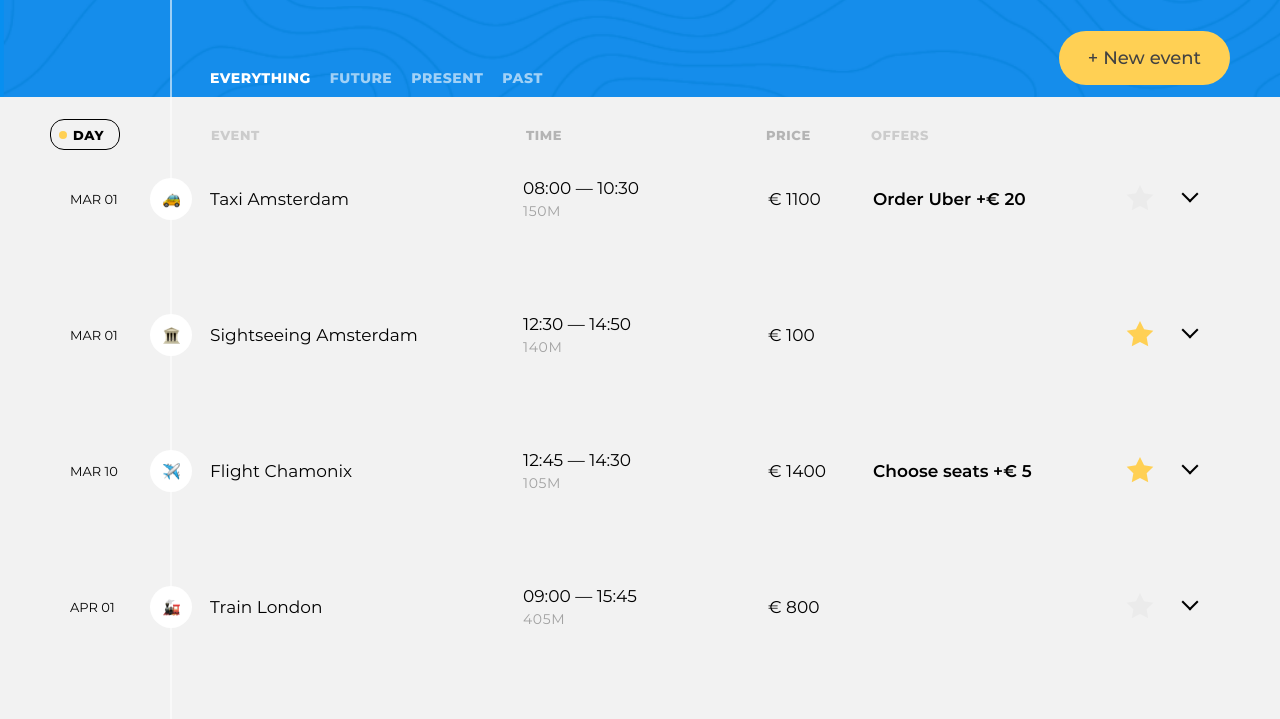
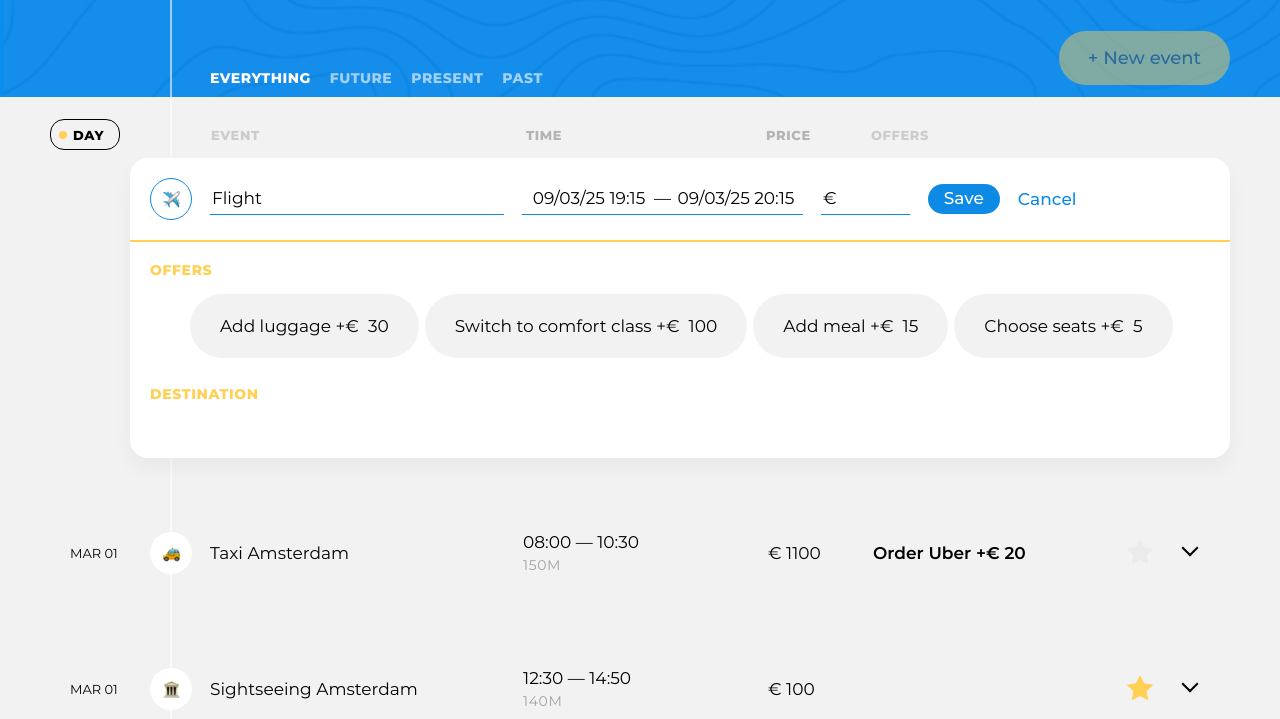
Before and after one commit to htmlacademy-univer-js2/2579773-big-trip-4, a website built with webpack: page public/index.html in a window 1280 px wide. Both pictures are taken after a click on the button "New event". Shown: the part 68-787 px from the top of the page. Built offline with nearby package versions, Linux system fonts and the light colour scheme.

Commit message:
добавляет создание новой точки

```diff
--- a/public/index.html
+++ b/public/index.html
@@ -22,7 +22,6 @@
             </div>
           </div>
 
-          <button class="trip-main__event-add-btn  btn  btn--big  btn--yellow" type="button">New event</button>
         </div>
       </div>
     </header>
--- a/src/const.js
+++ b/src/const.js
@@ -30,4 +30,14 @@ const UpdateType = {
   MINOR: 'MINOR',
 };
 
-export{filter, UpdateType, UserAction, Mode, FilterType};
+const POINT_EMPTY = {
+  basePrice: 0,
+  dateFrom: new Date(),
+  dateTo:  new Date(new Date().getTime() + 3600000),
+  destination: null,
+  isFavorite: false,
+  offers: [],
+  type: 'Flight'
+};
+
+export{filter, UpdateType, UserAction, Mode, FilterType, POINT_EMPTY};
--- a/src/main.js
+++ b/src/main.js
@@ -6,6 +6,7 @@ import DestinationModel from './model/destinations-model.js';
 import OfferModel from './model/offers-model.js';
 import FilterModel from './model/filter-model.js';
 import MockService from './service/mock-service.js';
+import NewPointButtonPresenter from './presenter/new-point-button-presenter.js';
 
 const bodyElement = document.querySelector('body');
 const headerElement = bodyElement.querySelector('.page-header');
@@ -20,13 +21,18 @@ const destinationModel = new DestinationModel(mockService);
 const offerModel = new OfferModel(mockService);
 const filterModel = new FilterModel();
 
+const newPointButtonPresenter = new NewPointButtonPresenter ({
+  container: tripInfoElement,
+});
+
 const boardPresenter = new BoardPresenter ({
   container: eventListElement,
   tripInfoContainer: tripInfoElement,
   pointModel,
   destinationModel,
   offerModel,
-  filterModel
+  filterModel,
+  newPointButtonPresenter: newPointButtonPresenter
 });
 
 const filterPresenter = new FilterPresenter({
@@ -35,5 +41,9 @@ const filterPresenter = new FilterPresenter({
   pointModel
 });
 
+newPointButtonPresenter.init({
+  onButtonClick: boardPresenter.newPointButtonClickHandler
+});
+
 filterPresenter.init();
 boardPresenter.init();
--- a/src/presenter/board-presenter.js
+++ b/src/presenter/board-presenter.js
@@ -3,6 +3,7 @@ import EventListView from '../view/event-list-view.js';
 import EventListViewEmpty from '../view/event-list-view-empty.js';
 import PointPresenter from './point-presenter.js';
 import TripInfoView from '../view/trip-info-view.js';
+import NewPointPresenter from './new-point-presenter.js';
 
 import {render, remove, RenderPosition} from '../framework/render.js';
 import {UpdateType, UserAction, FilterType} from '../const.js';
@@ -22,15 +23,28 @@ export default class BoardPresenter {
   #eventListComponent = new EventListView();
 
   #pointPresenters = new Map();
+  #newPointPresenter = null;
+  #newPointButtonPresenter = null;
   #filterType = FilterType.EVERYTHING;
 
-  constructor({container, pointModel, destinationModel, offerModel, filterModel, tripInfoContainer}) {
+  isCreating = false;
+
+  constructor({container, pointModel, destinationModel, offerModel, filterModel, tripInfoContainer, newPointButtonPresenter}) {
     this.#container = container;
     this.#pointModel = pointModel;
     this.#destinationModel = destinationModel;
     this.#offerModel = offerModel;
     this.#filterModel = filterModel;
     this.#tripInfoContainer = tripInfoContainer;
+    this.#newPointButtonPresenter = newPointButtonPresenter;
+
+    this.#newPointPresenter = new NewPointPresenter({
+      container: this.#eventListComponent.element,
+      destinationModel: this.#destinationModel,
+      offerModel: this.#offerModel,
+      onDataChange: this.#handleViewAction,
+      onDestroy: this.#newPointDestroyHandle
+    });
 
     this.#pointModel.addObserver(this.#handleModelEvent);
     this.#filterModel.addObserver(this.#handleModelEvent);
@@ -57,7 +71,7 @@ export default class BoardPresenter {
 
     this.#renderTripInfo();
     this.#renderSort();
-    this.#renderointsContainer();
+    this.#renderPointsContainer();
     this.#renderPoints();
   }
 
@@ -70,10 +84,10 @@ export default class BoardPresenter {
   }
 
   #renderSort = () => {
-    render(this.#sortComponent, this.#container);
+    render(this.#sortComponent, this.#container, RenderPosition.AFTERBEGIN);
   };
 
-  #renderointsContainer = () => {
+  #renderPointsContainer = () => {
     render(this.#eventListComponent, this.#container);
   };
 
@@ -82,7 +96,7 @@ export default class BoardPresenter {
       pointListContainer: this.#eventListComponent.element,
       destinationModel: this.#destinationModel,
       offerModel: this.#offerModel,
-      onDataChange: this.#handelViewAction,
+      onDataChange: this.#handleViewAction,
       onModeChange: this.#handleModeChange
     });
 
@@ -115,6 +129,7 @@ export default class BoardPresenter {
   #clearPoints = () => {
     this.#pointPresenters.forEach((presenter) => presenter.destroy());
     this.#pointPresenters.clear();
+    this.#newPointPresenter.destroy();
 
     if (this.#noPointComponent) {
       remove(this.#noPointComponent);
@@ -127,7 +142,7 @@ export default class BoardPresenter {
     }
   };
 
-  #handelViewAction = (actionType, updateType, update) => {
+  #handleViewAction = (actionType, updateType, update) => {
     switch (actionType) {
       case UserAction.UPDATE_POINT:
         this.#pointModel.updatePoint(updateType, update);
@@ -154,5 +169,22 @@ export default class BoardPresenter {
 
   #handleModeChange = () => {
     this.#pointPresenters.forEach((presenter) => presenter.resetView());
+    this.#newPointPresenter.destroy();
+  };
+
+  newPointButtonClickHandler = () => {
+    this.isCreating = true;
+    this.#filterModel.setFilter(UpdateType.MINOR, FilterType.EVERYTHING);
+    this.#newPointButtonPresenter.disableButton();
+    this.#newPointPresenter.init();
+  };
+
+  #newPointDestroyHandle = ({isCanceled}) => {
+    this.isCreating = false;
+    this.#newPointButtonPresenter.enableButton();
+    if (this.points.length === 0 && isCanceled) {
+      this.#clearPoints();
+      this.#renderBoard();
+    }
   };
 }
--- /dev/null
+++ b/src/presenter/new-point-button-presenter.js
@@ -0,0 +1,32 @@
+import {render} from '../framework/render.js';
+import NewPointButtonView from '../view/new-point-button-view.js';
+
+export default class NewPointButtonPresenter {
+  #container = null;
+  #button = null;
+  #handleButtonClick = null;
+
+  constructor({container}) {
+    this.#container = container;
+  }
+
+  init({onButtonClick}) {
+    this.#handleButtonClick = onButtonClick;
+    this.#button = new NewPointButtonView({onClick: this.#buttonClickHandler});
+    render(this.#button, this.#container);
+  }
+
+  disableButton() {
+    this.#button.setDisabled(true);
+  }
+
+  enableButton() {
+    this.#button.setDisabled(false);
+  }
+
+  #buttonClickHandler = () => {
+    if (this.#handleButtonClick) {
+      this.#handleButtonClick();
+    }
+  };
+}
--- /dev/null
+++ b/src/presenter/new-point-presenter.js
@@ -0,0 +1,70 @@
+import PointCreateView from '../view/point-create-view';
+import { remove, render, RenderPosition } from '../framework/render';
+import { UpdateType, UserAction} from '../const';
+import { POINT_EMPTY } from '../const';
+
+export default class NewPointPresenter {
+  #container = null;
+  #destinationModel = null;
+  #offerModel = null;
+  #pointNewComponent = null;
+  #handleDataChange = null;
+  #handleDestroy = null;
+
+  constructor({container, destinationModel, offerModel, onDataChange, onDestroy}) {
+    this.#container = container;
+    this.#destinationModel = destinationModel;
+    this.#offerModel = offerModel;
+    this.#handleDataChange = onDataChange;
+    this.#handleDestroy = onDestroy;
+  }
+
+  init () {
+    if (this.#pointNewComponent !== null) {
+      return;
+    }
+
+    this.#pointNewComponent = new PointCreateView ({
+      point: POINT_EMPTY,
+      destinations: this.#destinationModel.get(),
+      offers: this.#offerModel.get(),
+      onResetClick: this.#resetClickHandle,
+      onFormSubmit: this.#formSubmitHandle,
+    });
+
+    render(this.#pointNewComponent, this.#container, RenderPosition.AFTERBEGIN);
+    document.addEventListener('keydown', this.#escKeyDownHandle);
+  }
+
+  destroy = ({isCanceled = true} = {}) => {
+    if (this.#pointNewComponent === null) {
+      return;
+    }
+
+    remove(this.#pointNewComponent);
+    this.#pointNewComponent = null;
+    document.removeEventListener('keydown', this.#escKeyDownHandle);
+
+    this.#handleDestroy({isCanceled});
+  };
+
+  #formSubmitHandle = (point) => {
+    this.#handleDataChange(
+      UserAction.ADD_POINT,
+      UpdateType.MINOR,
+      point
+    );
+    this.destroy({isCanceled: false});
+  };
+
+  #resetClickHandle = () => {
+    this.destroy();
+  };
+
+  #escKeyDownHandle = (evt) => {
+    if (evt.key === 'Escape') {
+      evt.preventDefault();
+      this.destroy();
+    }
+  };
+}
--- a/src/presenter/point-presenter.js
+++ b/src/presenter/point-presenter.js
@@ -131,7 +131,7 @@ export default class PointPresenter {
   #favoriteClickHandler = () => {
     this.#handleDataChange(
       UserAction.UPDATE_POINT,
-      UpdateType.MINOR,
+      UpdateType.PATCH,
       {...this.#point, isFavorite: !this.#point.isFavorite}
     );
   };
--- /dev/null
+++ b/src/view/new-point-button-view.js
@@ -0,0 +1,31 @@
+import AbstractView from '../framework/view/abstract-view';
+
+function createNewPointButtonTemplate() {
+  return `
+    <button class="trip-main__event-add-btn  btn  btn--big  btn--yellow" type="button">New event</button>
+  `;
+}
+
+export default class NewPointButtonView extends AbstractView {
+  #handleClick = null;
+
+  constructor({onClick}) {
+    super();
+    this.#handleClick = onClick;
+
+    this.element.addEventListener('click', this.#clickHandler);
+  }
+
+  get template() {
+    return createNewPointButtonTemplate();
+  }
+
+  setDisabled(isDisabled) {
+    this.element.disabled = isDisabled;
+  }
+
+  #clickHandler = (evt) => {
+    evt.preventDefault();
+    this.#handleClick();
+  };
+}
--- a/src/view/point-create-view.js
+++ b/src/view/point-create-view.js
@@ -1,18 +1,12 @@
-import AbstractView from '../framework/view/abstract-view.js';
+import AbstractStatefulView from '../framework/view/abstract-stateful-view.js';
 import {formatStringToDateTimeWithLine} from '../util.js';
+import flatpickr from 'flatpickr';
+import 'flatpickr/dist/flatpickr.min.css';
+import { POINT_EMPTY } from '../const.js';
 
-const POINT_EMPTY = {
-  basePrice: 0,
-  dateFrom: null,
-  dateTo: null,
-  destination: null,
-  isFavorite: false,
-  offers: [],
-  type: 'Flight'
-};
-
-function createPointCreateTemplate({point, offers, destinations}) {
-  const {basePrice, dateFrom, dateTo, destination, type} = point;
+function createPointCreateTemplate({state}) {
+  const {point, offers, destinations} = state;
+  const { basePrice, dateFrom, dateTo, destination, type } = point;
 
   const eventTypes = ['taxi', 'bus', 'train', 'ship', 'drive', 'flight', 'check-in', 'sightseeing', 'restaurant'];
   const eventTypeOptions = eventTypes.map((eventType) => {
@@ -25,12 +19,13 @@ function createPointCreateTemplate({point, offers, destinations}) {
     `;
   }).join('');
 
-  const offerSelectors = point.offers.map((offer) => {
-    const isChecked = offers.includes(offer.id) ? 'checked' : '';
+  const filteredOffers = offers.find((offer) => offer.type.toLowerCase() === type.toLowerCase())?.offers || [];
+  const offerSelectors = filteredOffers.map((offer) => {
+    const isChecked = point.offers.some((offerItem) => offerItem.id === offer.id) ? 'checked' : '';
     return `
       <div class="event__offer-selector">
-        <input class="event__offer-checkbox visually-hidden" id="event-offer-${offer.type}-${offer.id}" type="checkbox" name="event-offer-${offer.type}" ${isChecked}>
-        <label class="event__offer-label" for="event-offer-${offer.type}-${offer.id}">
+        <input class="event__offer-checkbox visually-hidden" id="event-offer-${point.type.toLowerCase()}-${offer.id}" type="checkbox" name="event-offer-${point.type.toLowerCase()}" data-offer-id="${offer.id}"  ${isChecked}>
+        <label class="event__offer-label" for="event-offer-${point.type.toLowerCase()}-${offer.id}">
           <span class="event__offer-title">${offer.title}</span>
           &plus;&euro;&nbsp;
           <span class="event__offer-price">${offer.price}</span>
@@ -39,103 +34,241 @@ function createPointCreateTemplate({point, offers, destinations}) {
     `;
   }).join('');
 
-  const destinationOptions = destinations.map((dest) =>
-    `<option value="${dest.name}"></option>`
-  ).join('');
+  const destinationOptions = destinations.map((dest) =>`
+    <option value="${dest?.name || ''}"></option>`).join('');
 
-  const photoImages = destination.pictures.map((photo) =>
-    `<img class="event__photo" src="${photo.src}" alt="${photo.description}">`
-  ).join('');
+  const photoImages = destination?.pictures?.map((photo) =>
+    `<img class="event__photo" src="${photo.src}" alt="${photo?.description || ''}">`
+  ).join('') || '';
 
   return `
     <li class="trip-events__item">
       <form class="event event--edit" action="#" method="post">
         <header class="event__header">
           <div class="event__type-wrapper">
-            <label class="event__type  event__type-btn" for="event-type-toggle-1">
+            <label class="event__type event__type-btn" for="event-type-toggle-1">
               <span class="visually-hidden">Choose event type</span>
               <img class="event__type-icon" width="17" height="17" src="img/icons/${type}.png" alt="Event type icon">
             </label>
-            <input class="event__type-toggle  visually-hidden" id="event-type-toggle-1" type="checkbox">
-
+            <input class="event__type-toggle visually-hidden" id="event-type-toggle-1" type="checkbox">
             <div class="event__type-list">
               <fieldset class="event__type-group">
+                <legend class="visually-hidden">Event type</legend>
                 ${eventTypeOptions}
               </fieldset>
             </div>
           </div>
-
-          <div class="event__field-group  event__field-group--destination">
-            <label class="event__label  event__type-output" for="event-destination-1">
+          <div class="event__field-group event__field-group--destination">
+            <label class="event__label event__type-output" for="event-destination-1">
               ${type}
             </label>
-            <input class="event__input  event__input--destination" id="event-destination-1" type="text" name="event-destination" value="${point.destination.name}" list="destination-list-1">
+            <input class="event__input event__input--destination" id="event-destination-1" type="text" name="event-destination" value="${destination?.name || ''}" list="destination-list-1">
             <datalist id="destination-list-1">
-            ${destinationOptions}
+              ${destinationOptions}
             </datalist>
           </div>
-
-          <div class="event__field-group  event__field-group--time">
-            <label class="visually-hidden" for="event-start-time-1">From</label>
-            <input class="event__input  event__input--time" id="event-start-time-1" type="text" name="event-start-time" value="${dateFrom ? formatStringToDateTimeWithLine(dateFrom) : ''}">
+          <div class="event__field-group event__field-group--time">
+            <input class="event__input event__input--time" id="event-start-time-1" type="text" name="event-start-time" value="${dateFrom ? formatStringToDateTimeWithLine(dateFrom) : ''}">
             &mdash;
-            <label class="visually-hidden" for="event-end-time-1">To</label>
-            <input class="event__input  event__input--time" id="event-end-time-1" type="text" name="event-end-time" value="${dateTo ? formatStringToDateTimeWithLine(dateTo) : ''}">
+            <input class="event__input event__input--time" id="event-end-time-1" type="text" name="event-end-time" value="${dateTo ? formatStringToDateTimeWithLine(dateTo) : ''}">
           </div>
-
-          <div class="event__field-group  event__field-group--price">
+          <div class="event__field-group event__field-group--price">
             <label class="event__label" for="event-price-1">
-              <span class="visually-hidden">Price</span>
               &euro;
             </label>
-            <input class="event__input  event__input--price" id="event-price-1" type="text" name="event-price" value="${basePrice || ''}">
+            <input class="event__input event__input--price" id="event-price-1" type="text" name="event-price" value="${basePrice || ''}">
           </div>
-
-          <button class="event__save-btn  btn  btn--blue" type="submit">Save</button>
+          <button class="event__save-btn btn btn--blue" type="submit">Save</button>
           <button class="event__reset-btn" type="reset">Cancel</button>
-          </header>
+        </header>
         <section class="event__details">
-          <section class="event__section  event__section--offers">
-            <h3 class="event__section-title  event__section-title--offers">Offers</h3>
-
-            <div class="event__available-offers">
+          <section class="event__section event__section--offers">
+            <h3 class="event__section-title event__section-title--offers">Offers</h3>
+            <ul class="event__available-offers">
               ${offerSelectors}
-            </div>
+            </ul>
           </section>
-
-          <section class="event__section  event__section--destination">
-            <h3 class="event__section-title  event__section-title--destination">Destination</h3>
-            <p class="event__destination-description">${point.destination.description}</p>
-
-            <div class="event__photos-container">
+          <section class="event__section event__section--destination">
+            <h3 class="event__section-title event__section-title--destination">Destination</h3>
+            <p class="event__destination-description">${destination?.description || ''}</p>
+          </section>
+          <div class="event__photos-container">
               <div class="event__photos-tape">
                 ${photoImages}
               </div>
             </div>
-          </section>
         </section>
       </form>
     </li>
   `;
 }
 
-export default class PointCreateView extends AbstractView {
-  #point = null;
+export default class PointCreateView extends AbstractStatefulView {
   #destinations = null;
   #offers = null;
+  #onResetClick = null;
+  #onFormSubmit = null;
 
-  constructor({point = POINT_EMPTY, destinations, offers}) {
+  #datepickerStart = null;
+  #datepickerEnd = null;
+
+  constructor({point = POINT_EMPTY, destinations, offers, onResetClick, onFormSubmit}) {
     super();
-    this.#point = point;
+    this._setState(PointCreateView.parsePointToState({point}));
     this.#offers = offers;
     this.#destinations = destinations;
+    this.#onResetClick = onResetClick;
+    this.#onFormSubmit = onFormSubmit;
+
+    this._restoreHandlers();
   }
 
   get template() {
     return createPointCreateTemplate({
-      point: this.#point,
-      offers: this.#offers,
-      destinations : this.#destinations
+      state: {
+        ...this._state,
+        offers: this.#offers,
+        destinations: this.#destinations
+      },
     });
   }
+
+  removeElement(){
+    super.removeElement();
+
+    if(this.#datepickerStart) {
+      this.#datepickerStart.destroy();
+      this.#datepickerStart = null;
+    }
+
+    if(this.#datepickerEnd) {
+      this.#datepickerEnd.destroy();
+      this.#datepickerEnd = null;
+    }
+  }
+
+  reset = (point) => {
+    this.updateElement({point});
+    this._restoreHandlers();
+  };
+
+  _restoreHandlers() {
+    this.element.querySelector('form').addEventListener('submit', this.#submitHandler);
+    this.element.querySelector('.event__reset-btn').addEventListener('click', this.#cancelHandler);
+    this.element.querySelector('.event__type-group').addEventListener('change', this.#eventTypeHandler);
+    this.element.querySelector('.event__input--destination').addEventListener('change', this.#eventDestinationHandler);
+    this.element.querySelector('.event__available-offers').addEventListener('change', this.#offersHandler);
+    this.element.querySelector('.event__input--price').addEventListener('change', this.#priceHandler);
+    this.#setDatepickers();
+  }
+
+  #submitHandler = (evt) => {
+    evt.preventDefault();
+    this.#onFormSubmit(PointCreateView.parseStateToPoint(this._state));
+  };
+
+  #cancelHandler = (evt) => {
+    evt.preventDefault();
+    this.#onResetClick(PointCreateView.parseStateToPoint(this._state));
+  };
+
+  #eventTypeHandler = (evt) => {
+    this.updateElement({
+      point: {
+        ...this._state.point,
+        type: evt.target.value,
+        offers: []
+      },
+    });
+  };
+
+  #eventDestinationHandler = (evt) => {
+    this.updateElement({
+      point: {
+        ...this._state.point,
+        destination: this.#destinations.find((dest) => dest.name === evt.target.value)
+      },
+    });
+  };
+
+  #offersHandler = () => {
+    const checkedBoxes = Array.from(this.element.querySelectorAll('.event__offer-checkbox:checked'));
+    const selectedOfferId = checkedBoxes.map((element) => (element.dataset.offerId));
+    const availableOffers = this.#offers.find((offer) => offer.type.toLowerCase() === this._state.point.type.toLowerCase())?.offers || [];
+    const selectedOffers = availableOffers.filter((offer) => selectedOfferId.includes(offer.id));
+
+    this._setState({
+      point: {
+        ...this._state.point,
+        offers: selectedOffers
+      }
+    });
+  };
+
+  #priceHandler = (evt) => {
+    this._setState({
+      point: {
+        ...this._state.point,
+        basePrice: parseFloat(evt.target.value)
+      }
+    });
+  };
+
+  #dateStartCloseHandler = ([userDate]) => {
+    this._setState({
+      point: {
+        ...this._state.point,
+        dateFrom: userDate
+      }
+    });
+    this.#datepickerStart.set('minDate',this._state.point.dateStart);
+  };
+
+  #dateEndCloseHandler = ([userDate]) => {
+    this._setState({
+      point: {
+        ...this._state.point,
+        dateTo: userDate
+      }
+    });
+    this.#datepickerStart.set('maxDate',this._state.point.dateEnd);
+  };
+
+  #setDatepickers = () => {
+    const [dateStartElement, dateEndElement] = this.element.querySelectorAll('.event__input--time');
+    const commonConfig = {
+      dateFormat: 'd/m/y H:i',
+      enableTime: true,
+      locale: {
+        firstDayOfWeek: 1,
+      },
+      'time_24hr': true
+    };
+
+    this.#datepickerStart = flatpickr(
+      dateStartElement,
+      {
+        ...commonConfig,
+        defaultDate: this._state.point.dateStart,
+        onClose: this.#dateStartCloseHandler,
+        maxDate: this._state.point.dateEnd,
+      },
+    );
+
+    this.#datepickerEnd = flatpickr (
+      dateEndElement,
+      {
+        ...commonConfig,
+        defaultDate: this._state.point.dateEnd,
+        onClose: this.#dateEndCloseHandler,
+        minDate: this._state.point.dateStart,
+      }
+    );
+  };
+
+  static parsePointToState = ({point}) => ({
+    point: {...point}
+  });
+
+  static parseStateToPoint = (state) => state.point;
 }
--- a/src/view/point-edit-view.js
+++ b/src/view/point-edit-view.js
@@ -235,7 +235,7 @@ export default class PointEditView extends AbstractStatefulView {
     this._setState({
       point: {
         ...this._state.point,
-        dateStart: userDate
+        dateFrom: userDate
       }
     });
     this.#datepickerStart.set('minDate',this._state.point.dateStart);
@@ -245,7 +245,7 @@ export default class PointEditView extends AbstractStatefulView {
     this._setState({
       point: {
         ...this._state.point,
-        dateEnd: userDate
+        dateTo: userDate
       }
     });
     this.#datepickerStart.set('maxDate',this._state.point.dateEnd);
```
